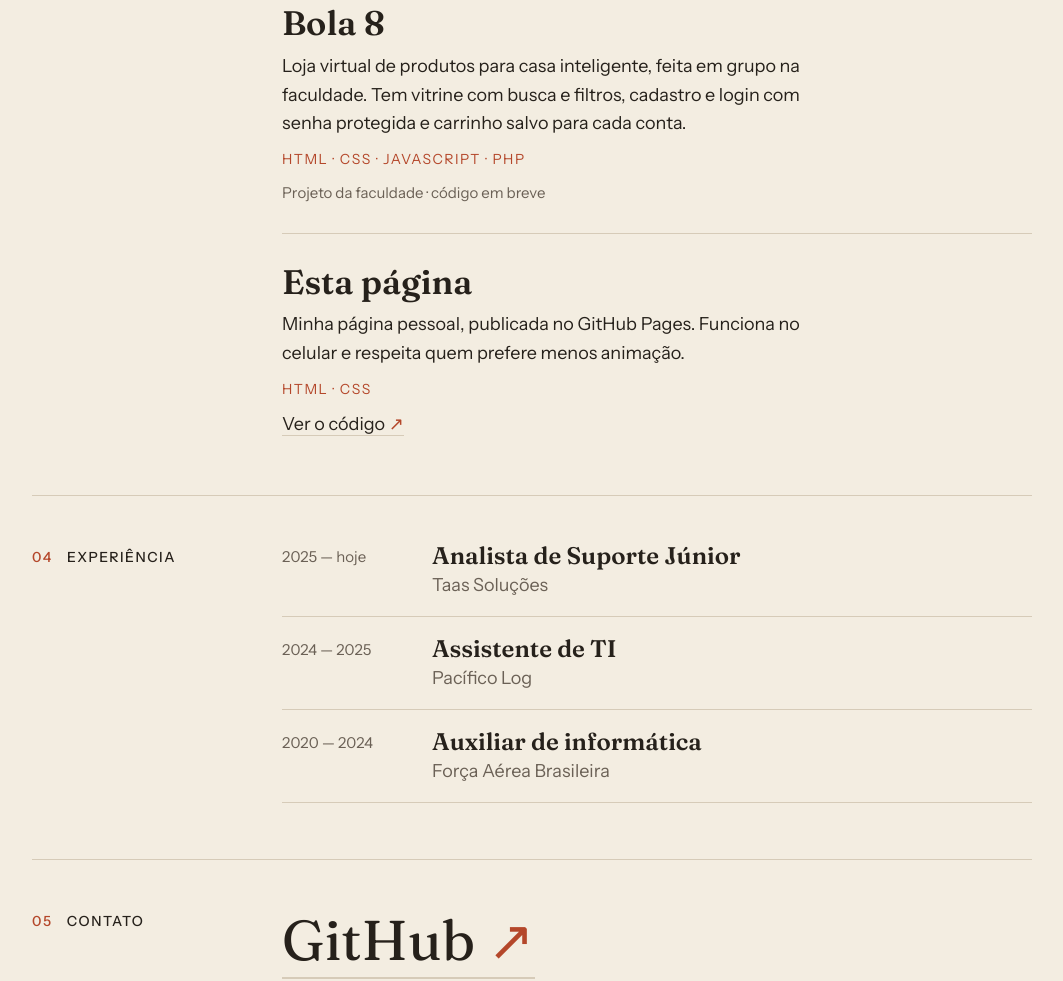
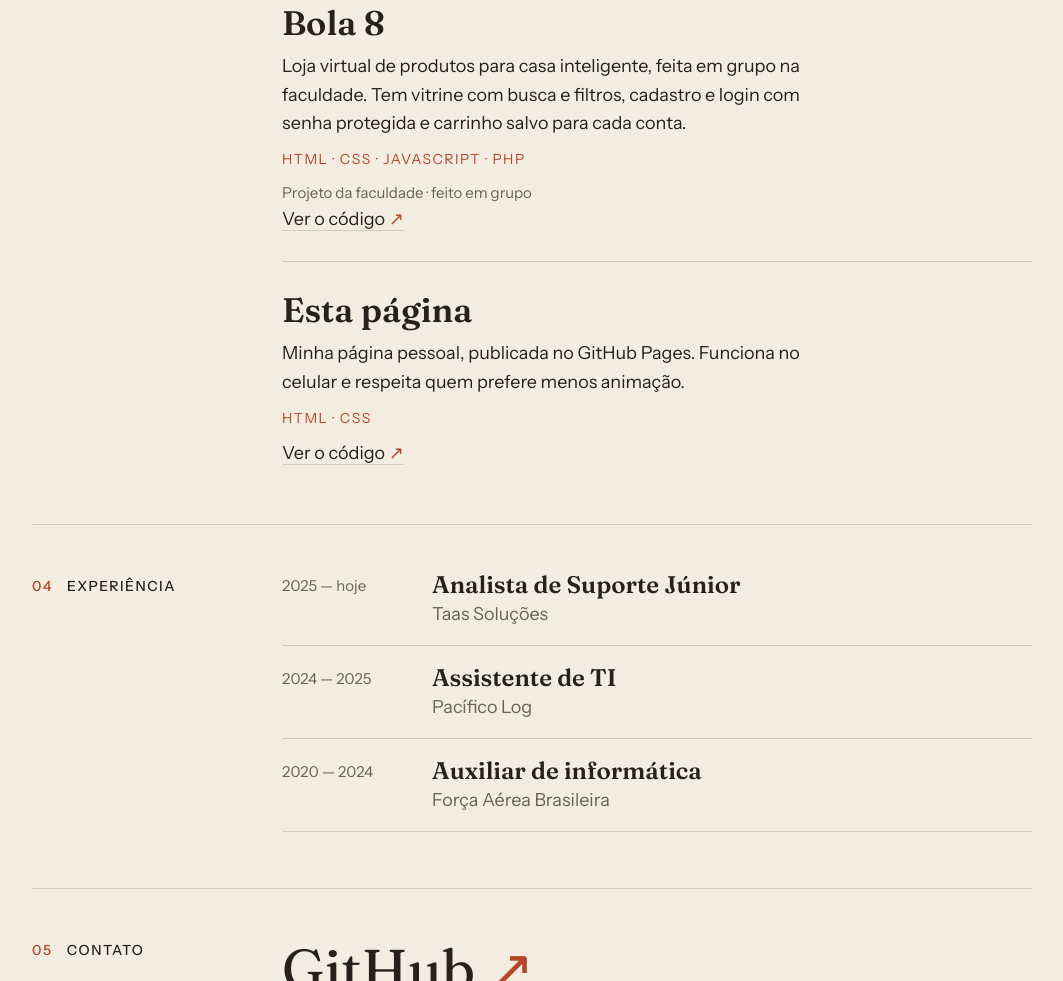
Before and after one commit to Ebenezer-Zeus/Ebenezer-Zeus.github.io, a plain HTML site: page index.html in a window 1280 px wide. Shown: the part 1619-2600 px from the top of the page, without its empty margins (108-1171 px from the left). Drawn offline with Linux system fonts and the light colour scheme.

Commit message:
Update project status and add GitHub link

```diff
--- a/index.html
+++ b/index.html
@@ -88,8 +88,8 @@
             carrinho salvo para cada conta.
           </p>
           <p class="tecnologias">HTML · CSS · JavaScript · PHP</p>
-          <p class="aviso">Projeto da faculdade · código em breve</p>
-        </li>
+          <p class="aviso">Projeto da faculdade · feito em grupo</p>
+          <a class="link-projeto" href="https://github.com/Ebenezer-Zeus/bola_8">Ver o código <span>↗</span></a>        </li>
         <li>
           <h3>Esta página</h3>
           <p>
```
